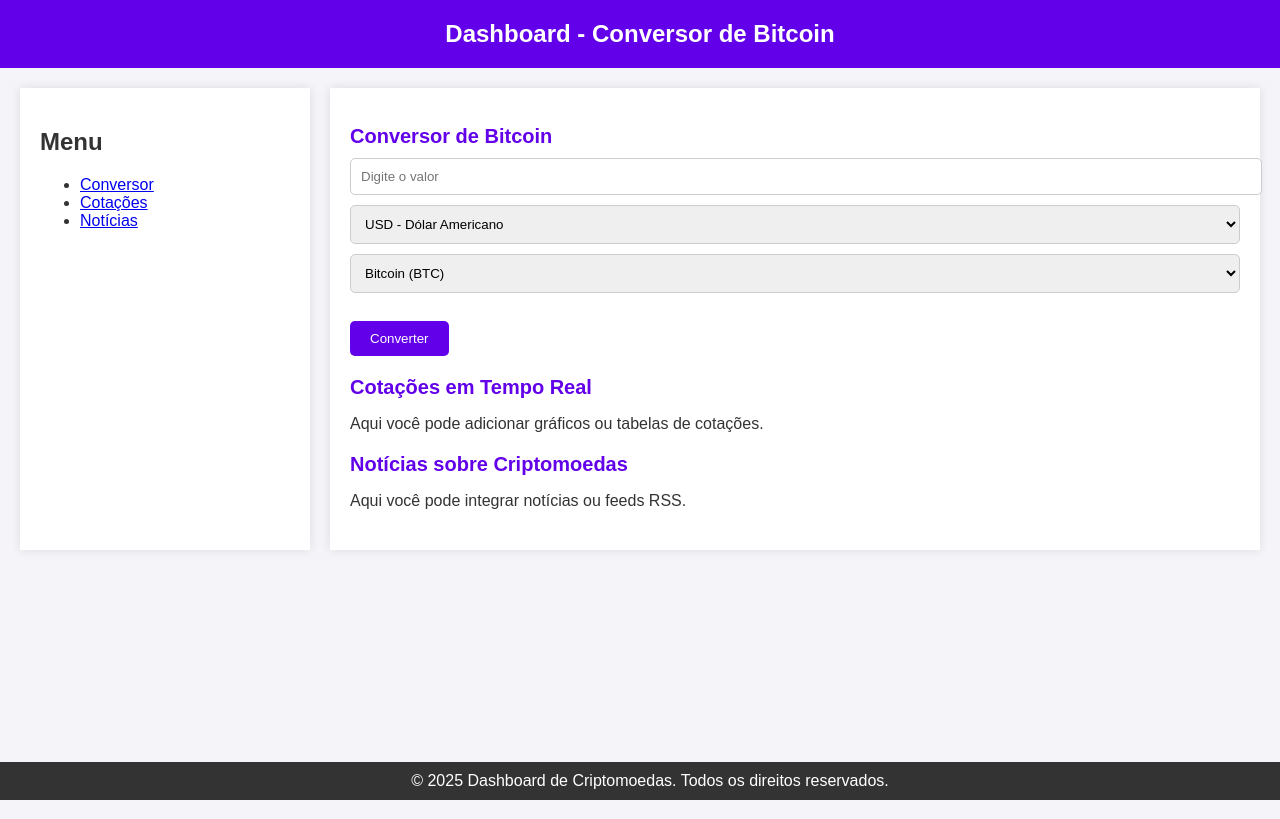
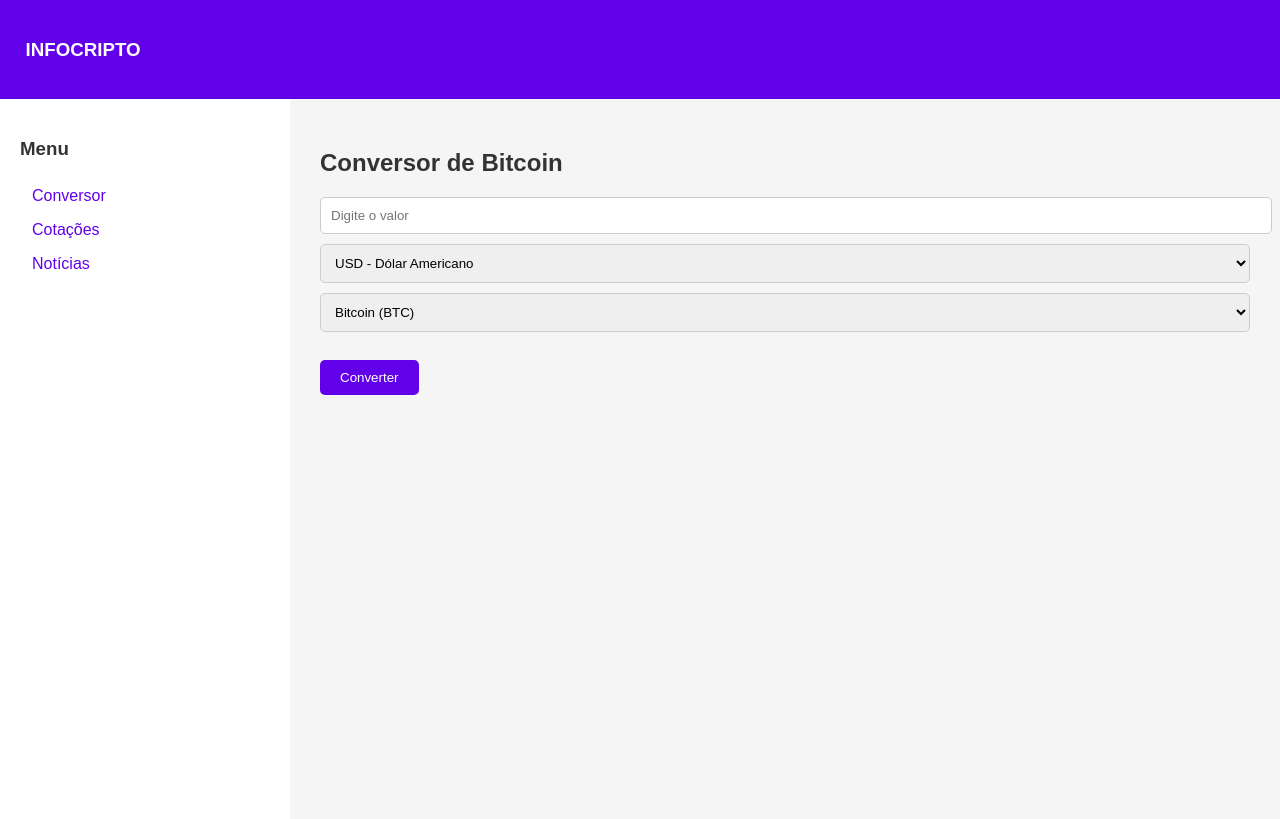
Before and after one commit to felipeportela27/projeto-do-convesor-de-cripto-, a plain HTML site: page projeto do conversor de cripto/index.html in a window 1280 px wide. Drawn offline with Linux system fonts and the light colour scheme.

Commit message:
atualização do projeto
foi estruturado o layout

```diff
--- a/projeto do conversor de cripto/index.html
+++ b/projeto do conversor de cripto/index.html
@@ -4,21 +4,26 @@
     <meta charset="UTF-8">
     <meta name="viewport" content="width=device-width, initial-scale=1.0">
     <title>Dashboard - Conversor de Bitcoin</title>
-    <link rel="stylesheet" href="t.css"> <!-- Link para o arquivo CSS -->
+    <link rel="stylesheet" href="t.css">
+
+
 </head>
 <body>
     <header>
-        Dashboard - Conversor de Bitcoin
+      <div class="logo">
+    <h3>INFOCRIPTO </h3>
+    </div>
+
     </header>
 
     <div class="container">
         <!-- Sidebar -->
         <div class="sidebar">
-            <h2>Menu</h2>
+            <h3>Menu</h3>
             <ul>
-                <li><a href="#">Conversor</a></li>
-                <li><a href="#">Cotações</a></li>
-                <li><a href="#">Notícias</a></li>
+                <a href="#">Conversor</i></a>
+                <a href="#">Cotações</i></a>
+                <a href="#">Notícias</i></a>
             </ul>
         </div>
 
@@ -62,23 +67,6 @@
                 </form>
                 <p id="result"></p>
             </div>
-
-            <!-- Outros Widgets -->
-            <div class="widget">
-                <h2>Cotações em Tempo Real</h2>
-                <p>Aqui você pode adicionar gráficos ou tabelas de cotações.</p>
-            </div>
-
-            <div class="widget">
-                <h2>Notícias sobre Criptomoedas</h2>
-                <p>Aqui você pode integrar notícias ou feeds RSS.</p>
-            </div>
-        </div>
-    </div>
-
-    <footer>
-        &copy; 2025 Dashboard de Criptomoedas. Todos os direitos reservados.
-    </footer>
 
     <script>
         function showCurrencyName() {
--- a/projeto do conversor de cripto/t.css
+++ b/projeto do conversor de cripto/t.css
@@ -6,55 +6,69 @@ body {
     color: #333;
 }
 
+html, body {
+    height: 100%;
+}
+
 header {
     background-color: #6200ea;
     color: white;
-    padding: 20px;
-    text-align: center;
-    font-size: 24px;
-    font-weight: bold;
+    padding: 20px 2%;
+    display: flex;
+    align-items: center;
+    justify-content: space-between;
 }
 
 .container {
     display: flex;
-    flex-wrap: wrap;
-    padding: 20px;
+    height: calc(100vh - 80px); /* ocupa tudo menos o header (80px aprox.) */
+    margin: 0;
 }
 
 .sidebar {
-    flex: 1;
-    max-width: 250px;
+    width: 250px; /* fixa a largura da sidebar */
     background-color: #ffffff;
     padding: 20px;
-    box-shadow: 0 0 10px rgba(0, 0, 0, 0.1);
-    margin-right: 20px;
+    box-shadow: 2px 0 5px rgba(0, 0, 0, 0.1);
+    display: flex;
+    flex-direction: column;
+}
+
+.sidebar h2 {
+    color: #333;
+    font-size: 20px;
+    margin-bottom: 20px;
+}
+
+.sidebar ul {
+    list-style: none;
+    padding: 0;
+    margin: 0;
+}
+
+.sidebar li {
+    margin-bottom: 15px;
+}
+
+.sidebar a {
+    text-decoration: none;
+    color: #6200ea;
+    font-size: 16px;
+    display: block;
+    padding: 8px 12px;
+    border-radius: 5px;
+    transition: background-color 0.3s;
+}
+
+.sidebar a:hover {
+    background-color: #f0f0f0;
 }
 
 .main-content {
-    flex: 3;
-    background-color: #ffffff;
-    padding: 20px;
-    box-shadow: 0 0 10px rgba(0, 0, 0, 0.1);
-}
-
-.widget {
-    margin-bottom: 20px;
-}
-
-.widget h2 {
-    font-size: 20px;
-    margin-bottom: 10px;
-    color: #6200ea;
-}
-
-footer {
-    background-color: #333;
-    color: white;
-    text-align: center;
-    padding: 10px;
-    position: fixed;
-    bottom: 0;
-    width: 100%;
+    flex-grow: 1; /* ocupa o espaço que sobrar */
+    background-color: rgb(245, 245, 245);
+    padding: 30px; /* adiciona espaçamento interno */
+    overflow-y: auto; /* scroll se precisar */
 }
 
 input[type="text"], select {
```
